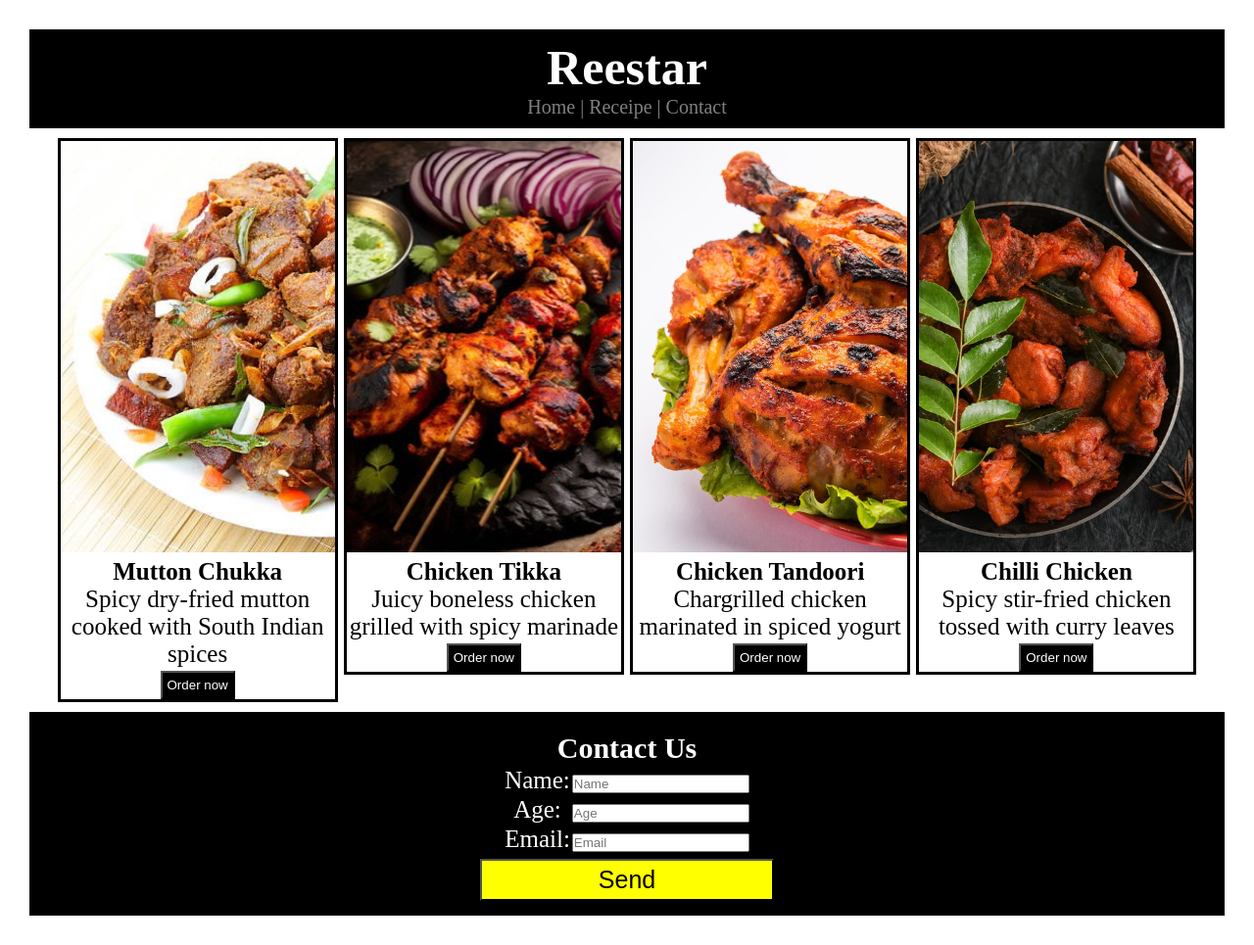
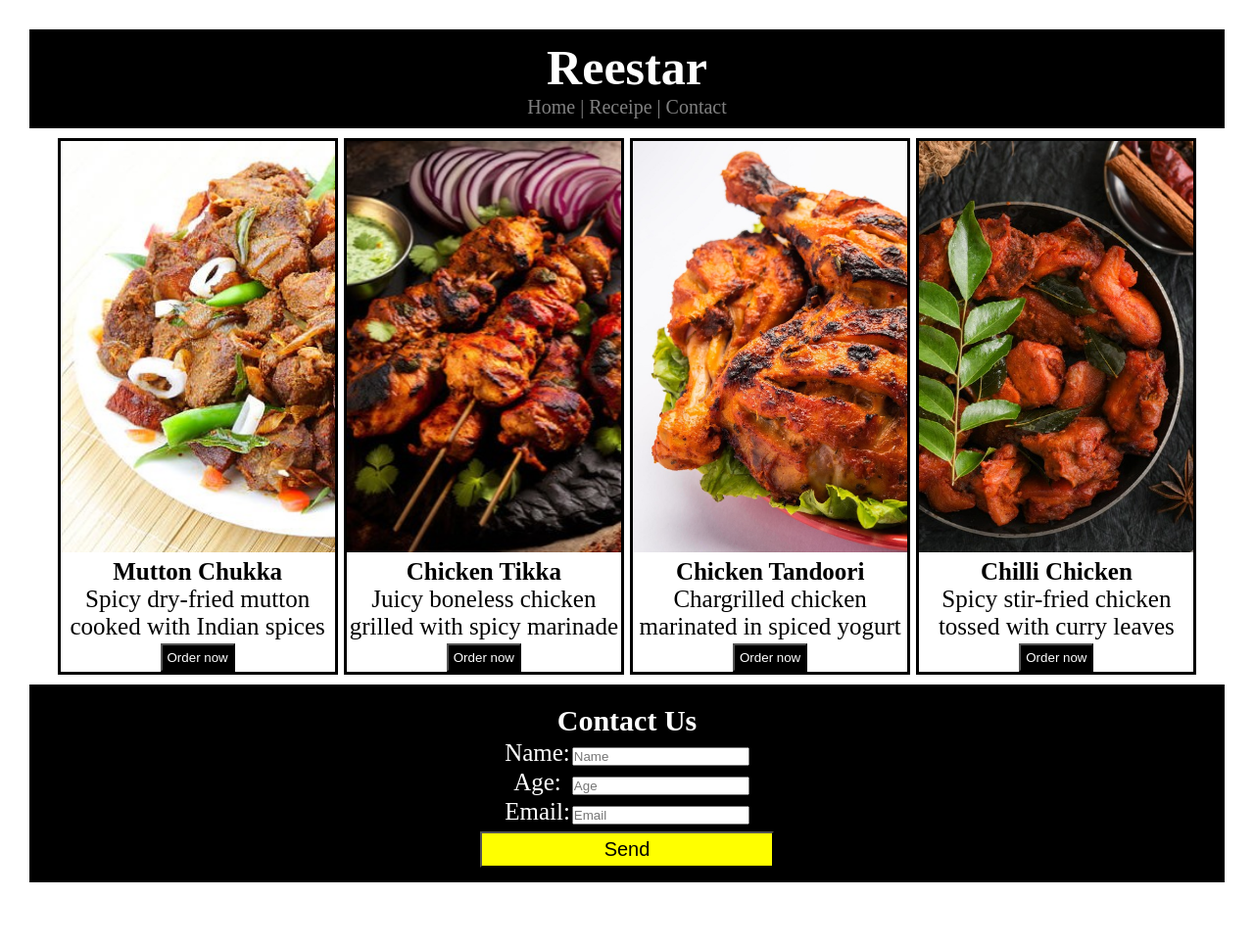
Before and after one commit to Vigneshvelavanmv/Reestar-food-website, a plain HTML site: page index.html in a window 1280 px wide. Shown: the whole page at 98% size. After the commit the page ends 931 px from the top, so only its background shows below. Drawn offline with Linux system fonts and the light colour scheme.

Commit message:
Add files via upload

```diff
--- a/index.html
+++ b/index.html
@@ -16,7 +16,7 @@
             <div class="section-two-a">
                 <img class="section-two-a__img" src="images/mutton-fry.jpg" alt="No image">
                 <p class="section-two-a__name"> Mutton Chukka </p>
-                <p class="section-two-a__desc"> Spicy dry-fried mutton cooked with South Indian spices</p>
+                <p class="section-two-a__desc"> Spicy dry-fried mutton cooked with Indian spices</p>
                 <button class="section-two-a__button">Order now</button>
             </div>
             <div class="section-two-a">
--- a/style.css
+++ b/style.css
@@ -69,5 +69,5 @@
     padding: 5px;
     background-color: yellow;
     margin-bottom: 15px;
-    font-size: 25px;
+    font-size: 20px;
 }
```
